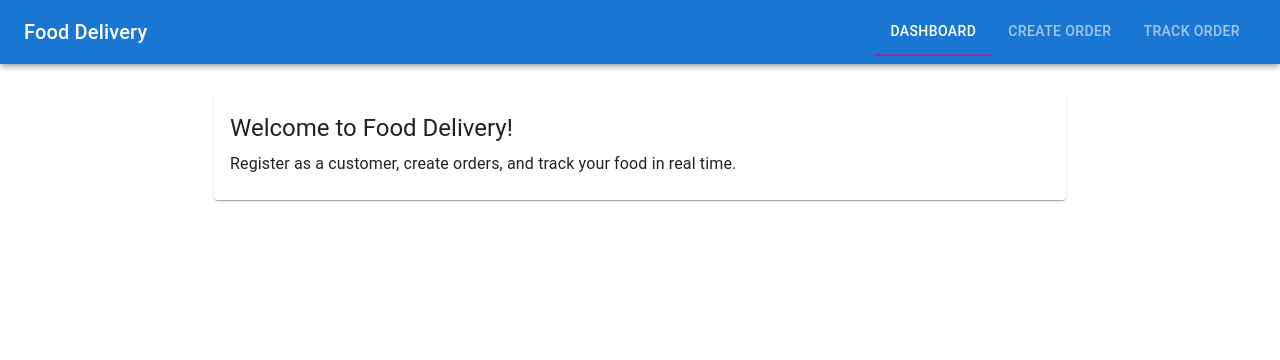
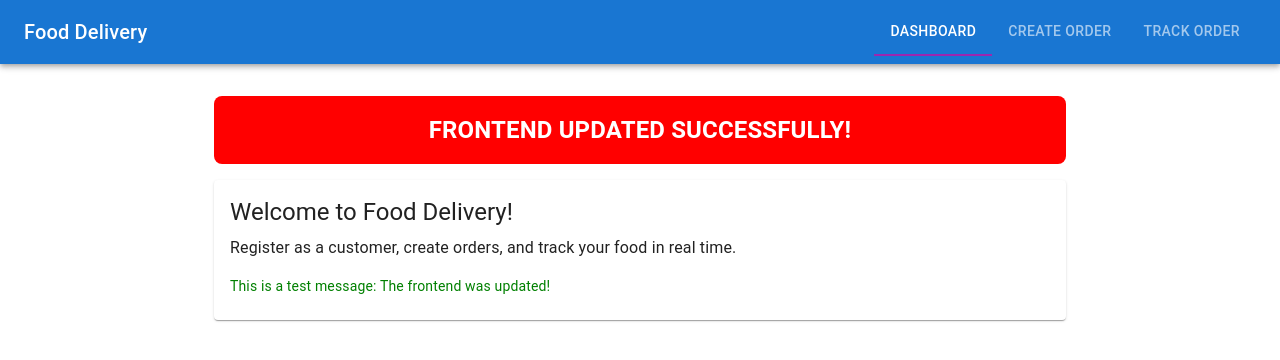
Before and after one commit to prithvik1998/event-driven-microservices, a React (Create React App) app in the folder frontend-service/: page / in a window 1280 px wide. Shown: the top 360 px of the page. Built offline with nearby package versions, Linux system fonts and the light colour scheme.

Commit message:
Modernize frontend with Material-1

```diff
--- a/frontend-service/src/components/Dashboard.js
+++ b/frontend-service/src/components/Dashboard.js
@@ -3,11 +3,17 @@ import { Card, CardContent, Typography, Box } from '@mui/material';
 
 const Dashboard = () => (
   <Box>
+    <Box sx={{ backgroundColor: 'red', color: 'white', p: 2, mb: 2, borderRadius: 2, textAlign: 'center', fontWeight: 'bold', fontSize: 24 }}>
+      FRONTEND UPDATED SUCCESSFULLY!
+    </Box>
     <Card sx={{ mb: 2 }}>
       <CardContent>
         <Typography variant="h5">Welcome to Food Delivery!</Typography>
         <Typography variant="body1" sx={{ mt: 1 }}>
           Register as a customer, create orders, and track your food in real time.
+        </Typography>
+        <Typography variant="body2" sx={{ mt: 2, color: 'green' }}>
+          This is a test message: The frontend was updated!
         </Typography>
       </CardContent>
     </Card>
```
